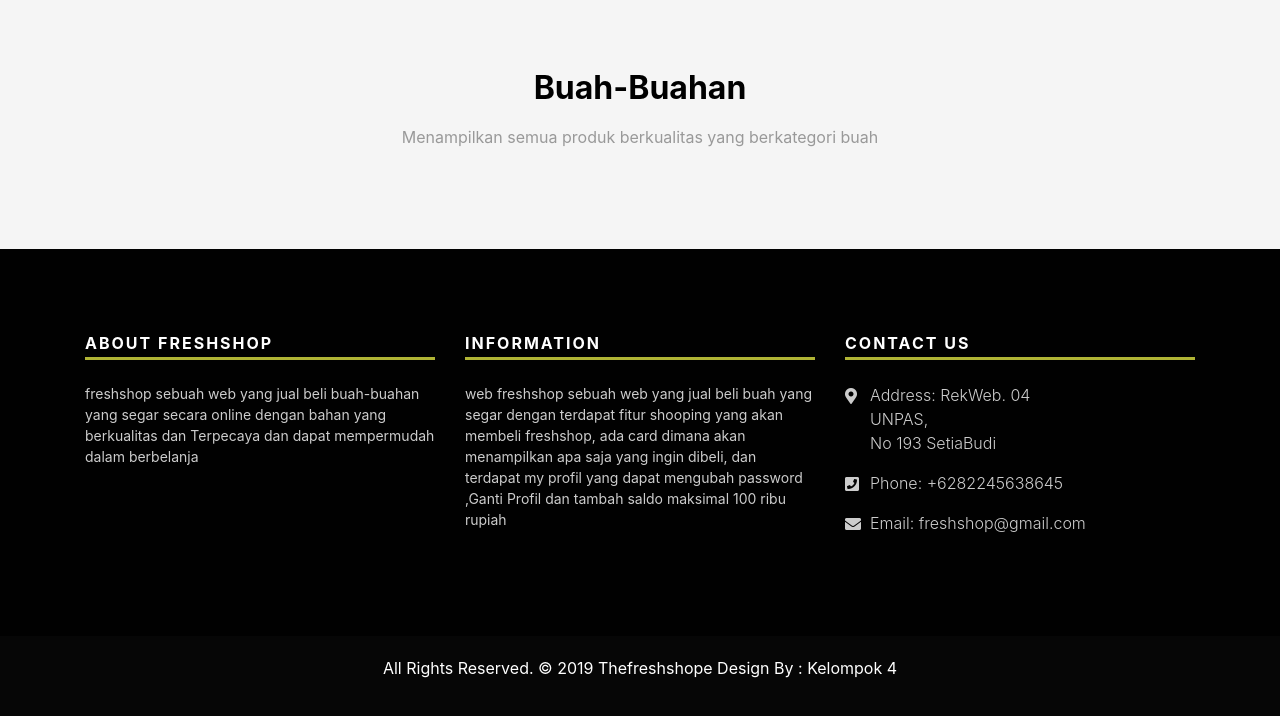
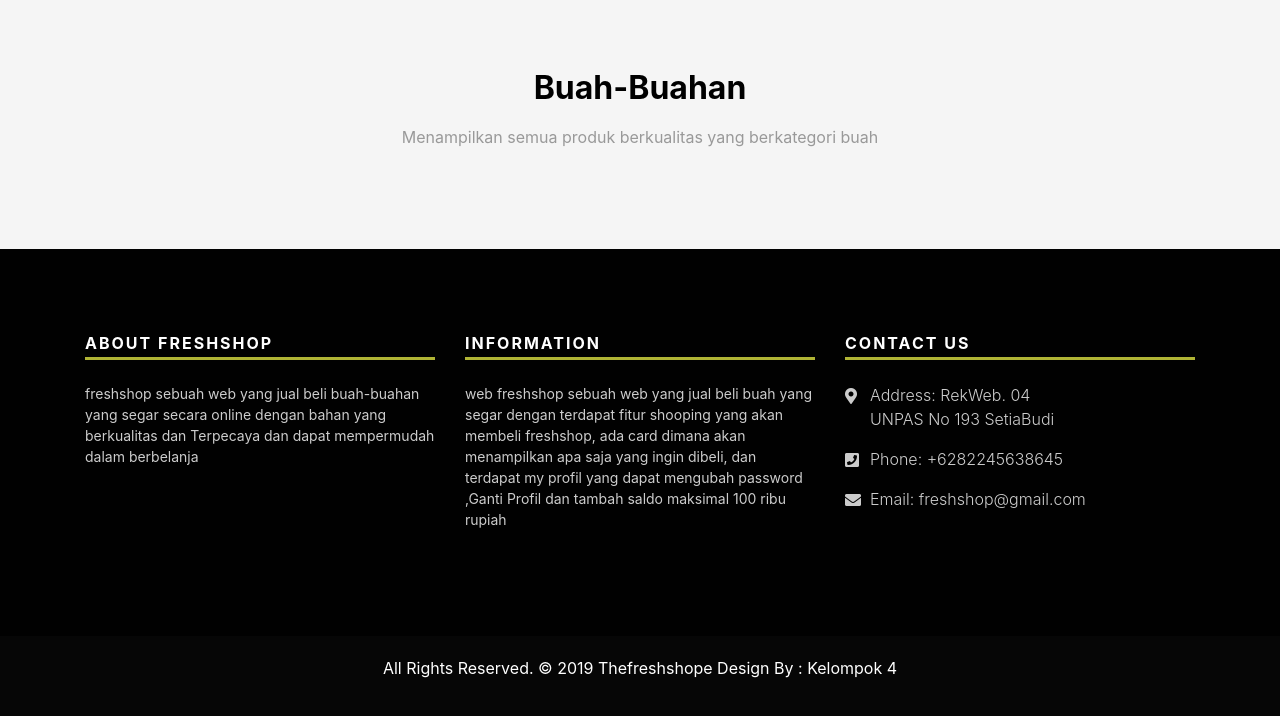
Before and after one commit to raflyyunandi/Prototype_TB_RekWeb, a CodeIgniter app: page /TB-G4/index.php/user/buah in a window 1280 px wide. Shown: the part 203-919 px from the top of the page. Run offline with CodeIgniter, Linux system fonts and the light colour scheme; data that the repository does not hold is empty; some libraries are stand-ins or nearby versions.

Commit message:
merubah dikit templates

```diff
--- a/application/views/templates/ecommerce_footer.php
+++ b/application/views/templates/ecommerce_footer.php
@@ -36,7 +36,7 @@
                         <h4>Contact Us</h4>
                         <ul>
                             <li>
-                                <p><i class="fas fa-map-marker-alt"></i>Address: RekWeb. 04 <br>UNPAS,<br> No 193 SetiaBudi </p>
+                                <p><i class="fas fa-map-marker-alt"></i>Address: RekWeb. 04 <br>UNPAS No 193 SetiaBudi </p>
                             </li>
                             <li>
                                 <p><i class="fas fa-phone-square"></i>Phone: <a href="tel:+6282245638645">+6282245638645</a></p>
```
